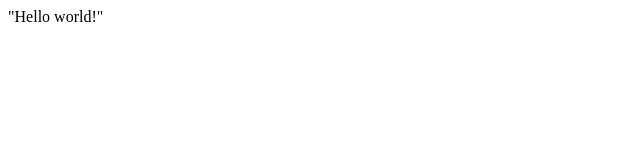
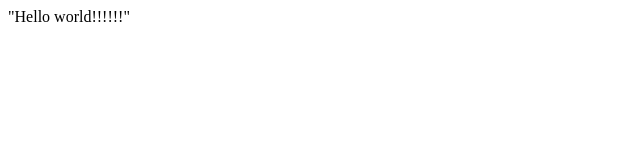
Before and after one commit to semasawa/rsschool-cv, a plain HTML site: page index.html in a window 1280 px wide. Shown: the full height of the page, 0-640 px from the left. Drawn offline with Linux system fonts and the light colour scheme.

Commit message:
fix: change text in index.html

```diff
--- a/index.html
+++ b/index.html
@@ -7,6 +7,6 @@
     <title>Document</title>
 </head>
 <body>
-    "Hello world!"
+    "Hello world!!!!!!"
 </body>
 </html>
```
